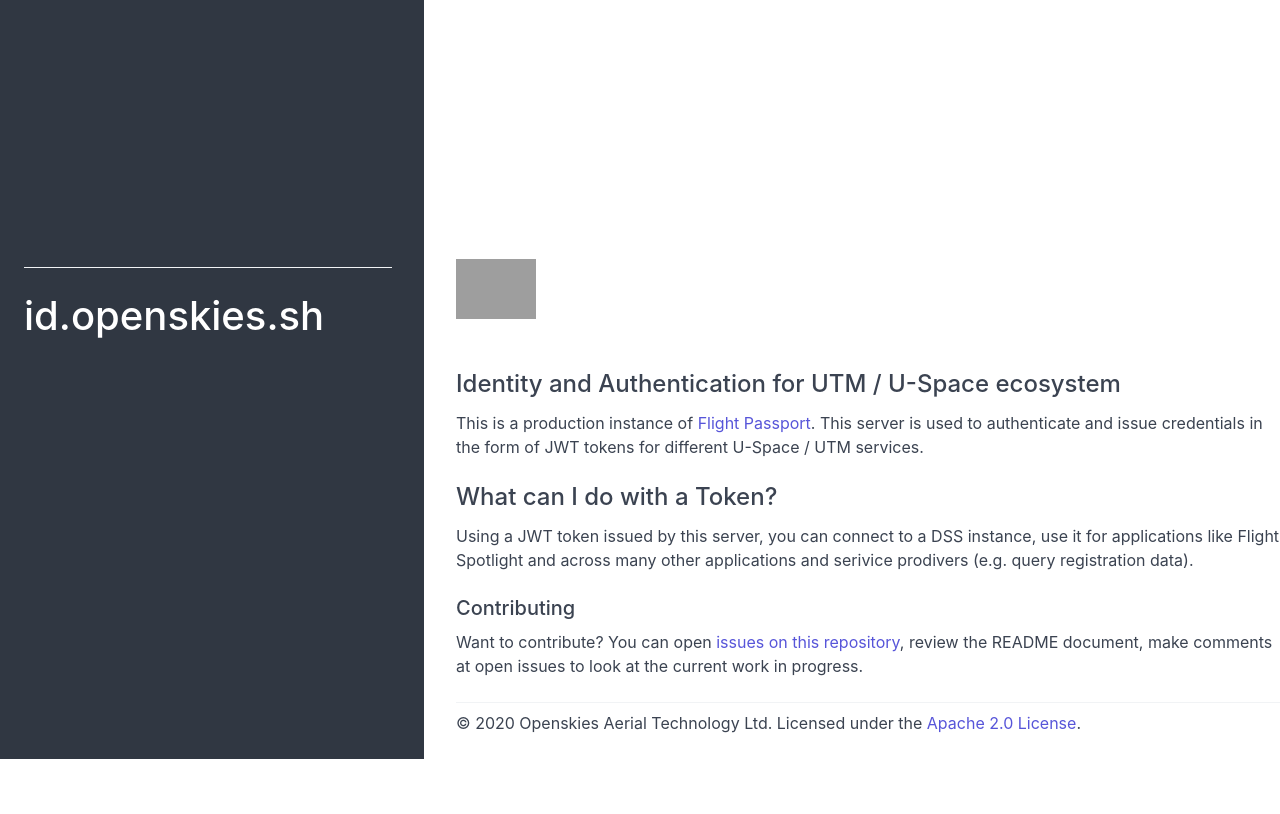
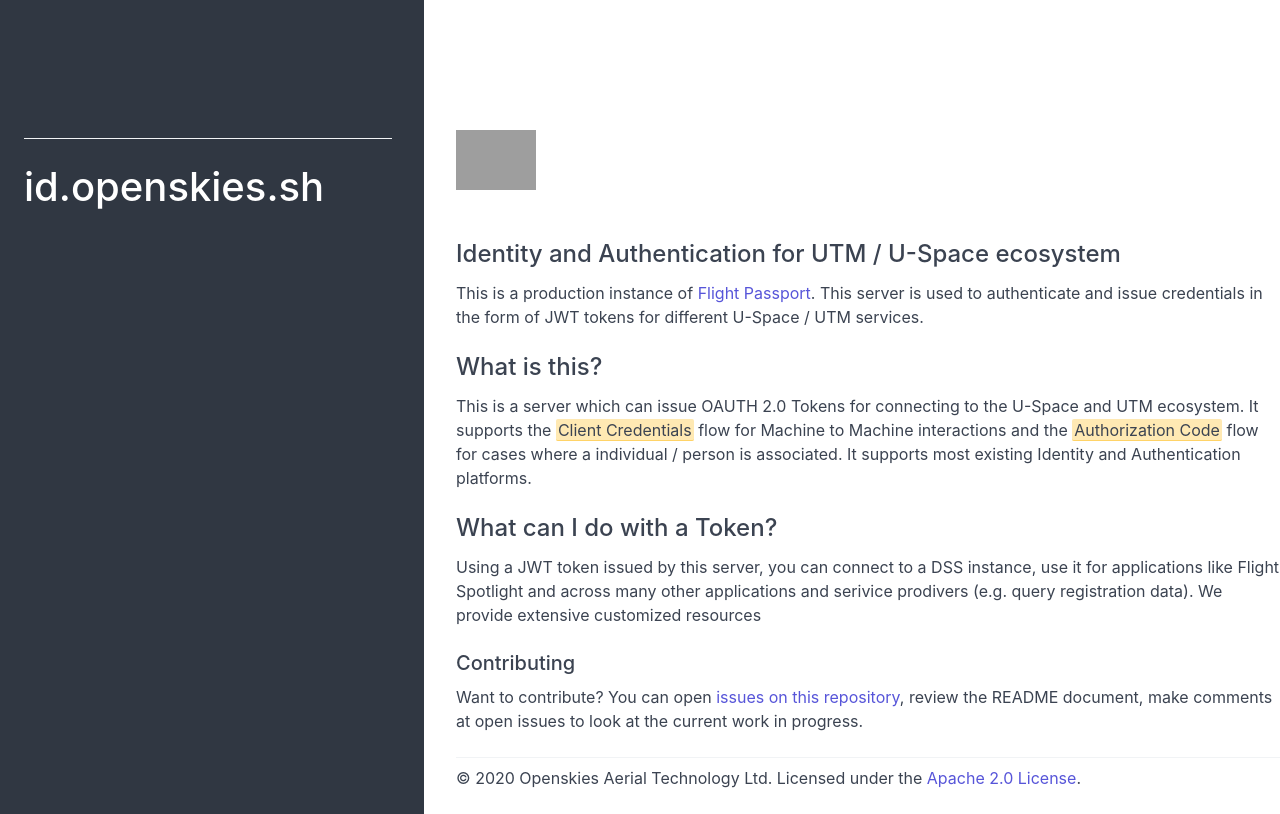
Before and after one commit to xtmalliance/flight-passport, a Django app: page / in a window 1280 px wide. Before the commit the page ends 759 px from the top, so only its background shows below. Run offline with Django 3.2, Linux system fonts and the light colour scheme; grey boxes are pictures that could not be loaded.

Commit message:
Updated homepage and runtime + Procfile

```diff
--- /dev/null
+++ b/runtime.txt
@@ -0,0 +1 @@
+python-3.8.2
--- a/vault/templates/passport_homepage.html
+++ b/vault/templates/passport_homepage.html
@@ -8,20 +8,22 @@
 
 <div class="columns">
     <!-- LEFT COLUMN -->
-    <div class="column col-4 col-sm-12 float-right bg-dark text-light titlecol" style="padding-top: 20%; padding-left: 2em; padding-right: 2em;";>
+    <div class="column col-4 col-sm-12 float-right bg-dark text-light titlecol" style="padding-top: 10%; padding-left: 2em; padding-right: 2em;";>
         <div class="divider" style="padding-top: 1em;"></div>
         <h1 class="">id.openskies.sh</h1>
 
     </div><!-- .column .col-4 .col-sm-12 -->
 
     <!-- RIGHT COLUMN-CLIENT AREA -->
-    <div class="column col-8 col-sm-12 float-left"  style="padding-top: 20%; padding-left: 2em;">
+    <div class="column col-8 col-sm-12 float-left"  style="padding-top: 10%; padding-left: 2em;">
         <img class="logo" src="https://openskies.sh/images/logo.svg">
         <h4>&nbsp;</h4>
         <h4>Identity and Authentication for UTM / U-Space ecosystem</h4>
         <p>This is a production instance of <a href="https://github.com/openskies-sh/flight_passport/">Flight Passport</a>. This server is used to authenticate and issue credentials in the form of JWT tokens for different U-Space / UTM services.</p>
+        <h4>What is this?</h4>
+        <p>This is a server which can issue OAUTH 2.0 Tokens for connecting to the U-Space and UTM ecosystem. It supports the <mark>Client Credentials</mark> flow for Machine to Machine interactions and the <mark>Authorization Code</mark> flow for cases where a  individual / person is associated. It supports most existing Identity and Authentication platforms.</p>
         <h4>What can I do with a Token?</h4>
-        <p>Using a JWT token issued by this server, you can connect to a DSS instance, use it for applications like <a href="https://github.com/openskies-sh/flight-spotlight/"></a>Flight Spotlight</a> and across many other applications and serivice prodivers (e.g. query registration data).</p>
+        <p>Using a JWT token issued by this server, you can connect to a DSS instance, use it for applications like <a href="https://github.com/openskies-sh/flight-spotlight/"></a>Flight Spotlight</a> and across many other applications and serivice prodivers (e.g. query registration data). We provide extensive customized resources </p>
             <h5 class="title">Contributing</h5>
             <p>Want to contribute? You can open <a href="https://github.com/openskies-sh/flight_passport/issues">issues on this repository</a>, review the README document, make comments at open issues to look at the current work in progress.
             <div class="divider"></div>
```
Also changed, not shown: 1 other file.
